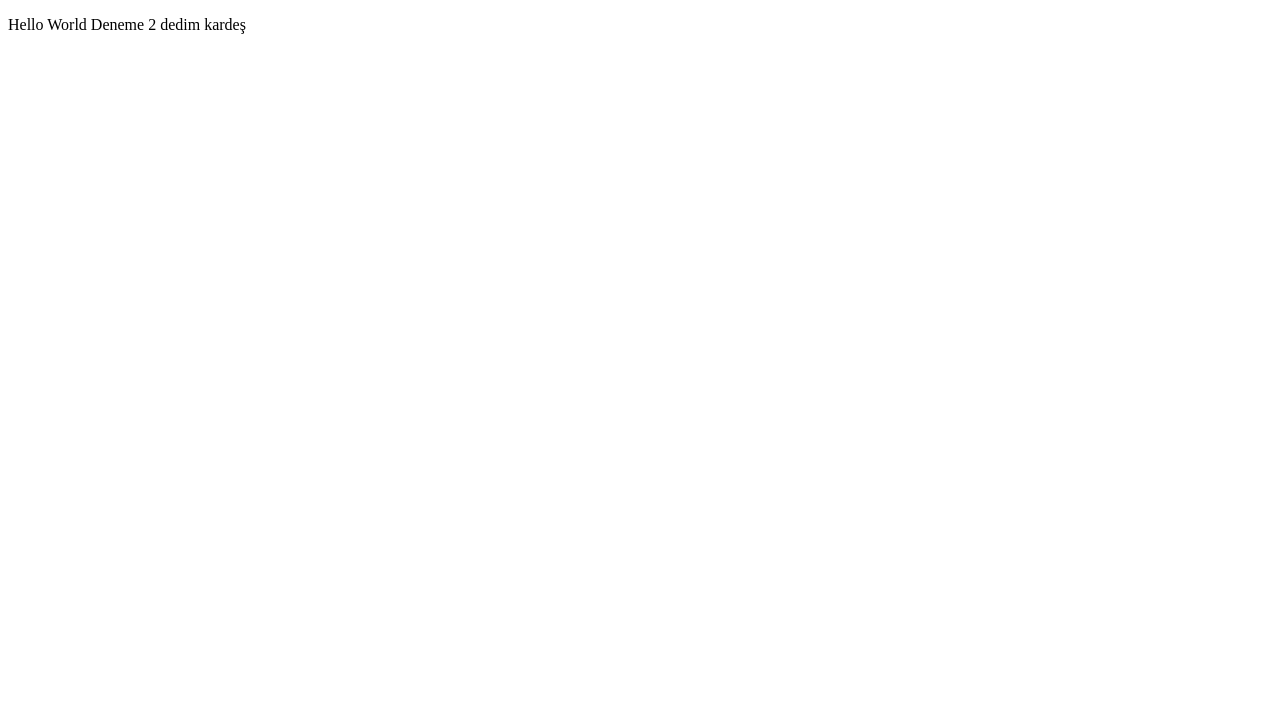
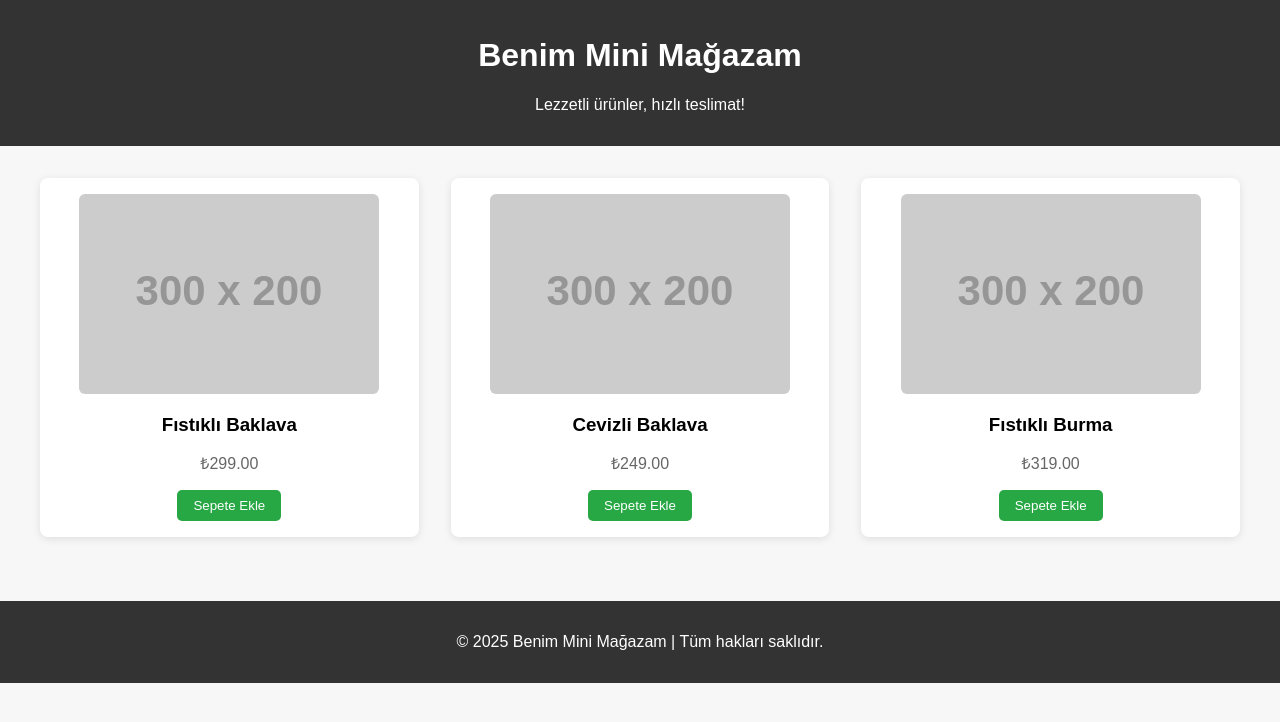
Before and after one commit to G2R3DL-9001/deneme2, a plain HTML site: page index.html in a window 1280 px wide. Drawn offline with Linux system fonts and the light colour scheme; placeholder pictures from the web are drawn by us.

Commit message:
Update index.html

```diff
--- a/index.html
+++ b/index.html
@@ -1,11 +1,102 @@
 <!DOCTYPE html>
-<html lang="en">
+<html lang="tr">
 <head>
-    <meta charset="UTF-8">
-    <meta name="viewport" content="width=device-width, initial-scale=1.0">
-    <title>Document</title>
+  <meta charset="UTF-8" />
+  <meta name="viewport" content="width=device-width, initial-scale=1.0"/>
+  <title>Mini E-Ticaret Sitesi</title>
+  <style>
+    body {
+      font-family: Arial, sans-serif;
+      margin: 0;
+      background-color: #f7f7f7;
+    }
+    header {
+      background-color: #333;
+      color: white;
+      padding: 1rem;
+      text-align: center;
+    }
+    .container {
+      max-width: 1200px;
+      margin: auto;
+      padding: 2rem;
+      display: grid;
+      grid-template-columns: repeat(auto-fit, minmax(250px, 1fr));
+      gap: 2rem;
+    }
+    .product {
+      background: white;
+      padding: 1rem;
+      border-radius: 8px;
+      box-shadow: 0 2px 8px rgba(0,0,0,0.1);
+      text-align: center;
+    }
+    .product img {
+      max-width: 100%;
+      height: 200px;
+      object-fit: cover;
+      border-radius: 6px;
+    }
+    .product h3 {
+      margin: 1rem 0 0.5rem;
+    }
+    .product p {
+      color: #666;
+      margin-bottom: 1rem;
+    }
+    .product button {
+      background-color: #28a745;
+      color: white;
+      border: none;
+      padding: 0.5rem 1rem;
+      border-radius: 5px;
+      cursor: pointer;
+    }
+    .product button:hover {
+      background-color: #218838;
+    }
+    footer {
+      text-align: center;
+      padding: 1rem;
+      background-color: #333;
+      color: white;
+      margin-top: 2rem;
+    }
+  </style>
 </head>
 <body>
-    <p>Hello World Deneme 2 dedim kardeş</p>
+
+  <header>
+    <h1>Benim Mini Mağazam</h1>
+    <p>Lezzetli ürünler, hızlı teslimat!</p>
+  </header>
+
+  <div class="container">
+    <div class="product">
+      <img src="https://via.placeholder.com/300x200.png?text=Fıstıklı+Baklava" alt="Baklava">
+      <h3>Fıstıklı Baklava</h3>
+      <p>₺299.00</p>
+      <button>Sepete Ekle</button>
+    </div>
+
+    <div class="product">
+      <img src="https://via.placeholder.com/300x200.png?text=Cevizli+Baklava" alt="Cevizli Baklava">
+      <h3>Cevizli Baklava</h3>
+      <p>₺249.00</p>
+      <button>Sepete Ekle</button>
+    </div>
+
+    <div class="product">
+      <img src="https://via.placeholder.com/300x200.png?text=Fıstıklı+Burma" alt="Fıstıklı Burma">
+      <h3>Fıstıklı Burma</h3>
+      <p>₺319.00</p>
+      <button>Sepete Ekle</button>
+    </div>
+  </div>
+
+  <footer>
+    <p>&copy; 2025 Benim Mini Mağazam | Tüm hakları saklıdır.</p>
+  </footer>
+
 </body>
 </html>
```
